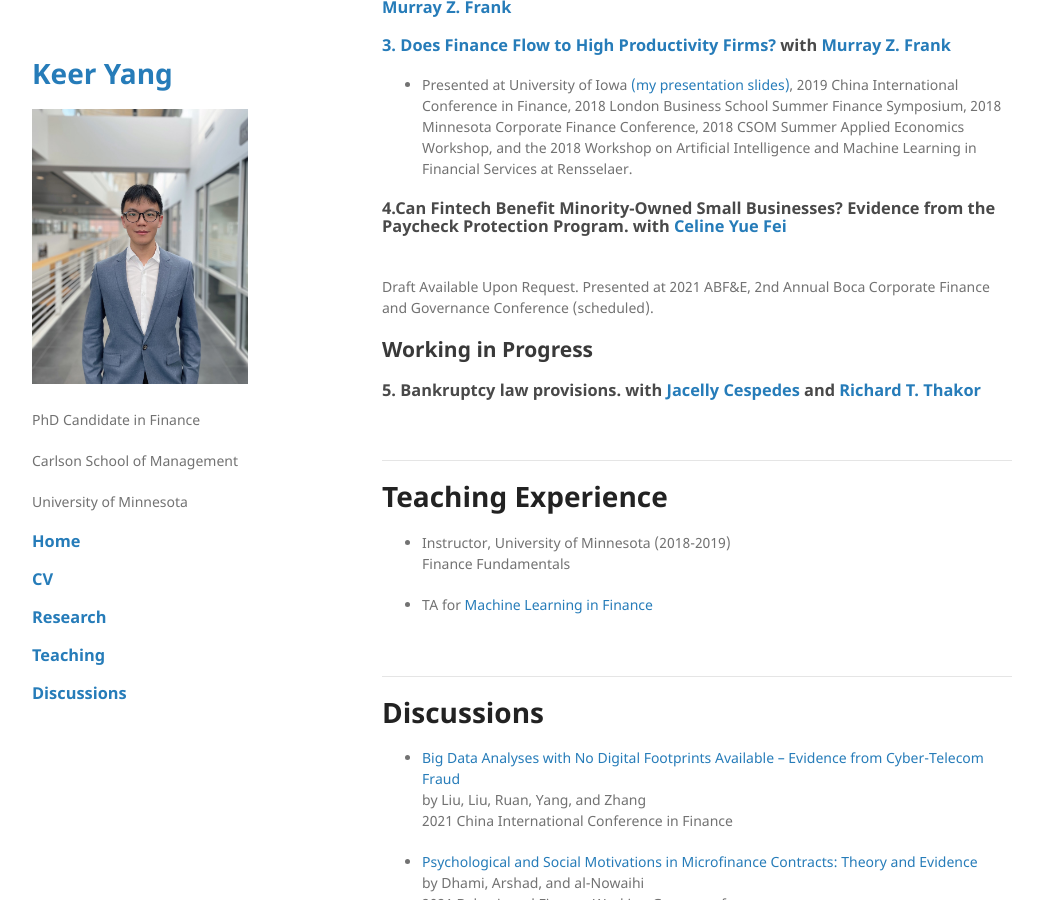
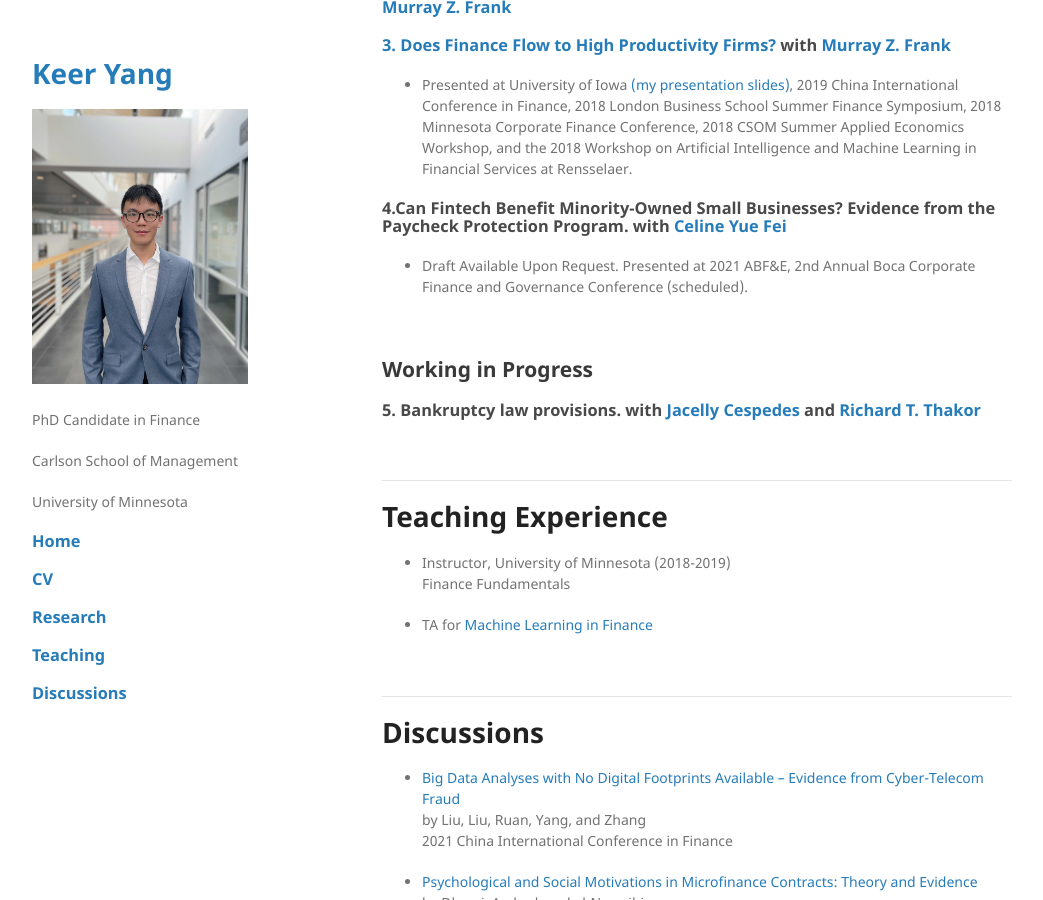
Before and after one commit to keeryang/keeryang.github.io, a Jekyll site: the page built from index.md, in a window 1280 px wide and 900 px high, scrolled down 752 px. Shown: the whole window, without its empty margins (118-1161 px from the left). Built offline with Jekyll 4.4.1, drawn with Linux system fonts in a browser that asks for light colours; the repository's description, which GitHub fills in, is left out; our own code applies the rules of GitHub Pages for plain Markdown files.

Commit message:
Update index.md

```diff
--- a/index.md
+++ b/index.md
@@ -39,7 +39,10 @@ Conference, 2018 CSOM Summer Applied Economics Workshop, and the 2018 Workshop o
 
 
 ### 4.Can Fintech Benefit Minority-Owned Small Businesses? Evidence from the Paycheck Protection Program. with [Celine Yue Fei](https://www.celinefei.com/)
-<br /> Draft Available Upon Request. Presented at 2021 ABF&E, 2nd Annual Boca Corporate Finance and Governance Conference (scheduled).
+*   Draft Available Upon Request. Presented at 2021 ABF&E, 2nd Annual Boca Corporate Finance and Governance Conference (scheduled).
+
+
+<br />
 
 ## Working in Progress
 
```
